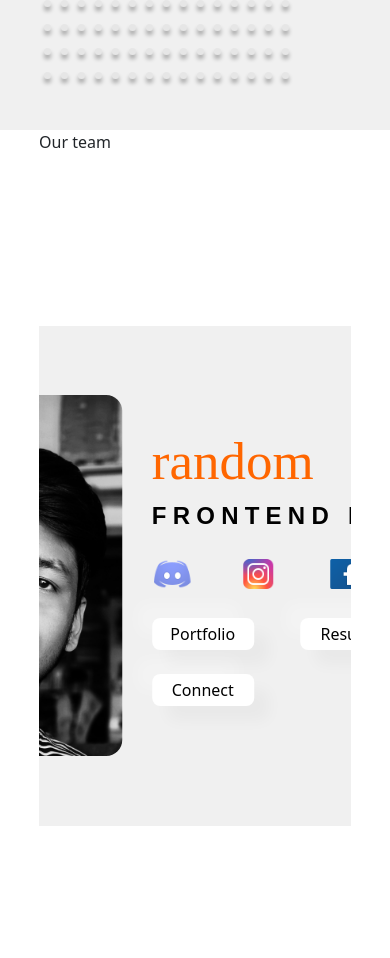
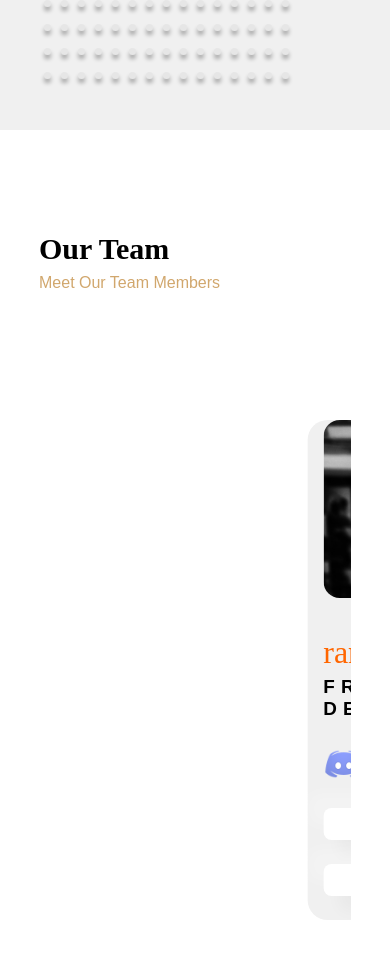
Before and after one commit to aam2002/Project-life-Client, a React (Create React App) app: page / in a window 390 px wide. Shown: the part 2840-3798 px from the top of the page. Built offline with nearby package versions, Linux system fonts and the light colour scheme; no server answers.

Commit message:
OurTeam got responsive

```diff
--- a/src/Components/Our-purpose/OurPurpose.jsx
+++ b/src/Components/Our-purpose/OurPurpose.jsx
@@ -6,6 +6,7 @@ function OurPurpose() {
   const { data } = useContext(DataContext);
   console.log(data);
   return (
+
     <div className="our_purpose">
       <div className="purpose">
         <div className="purpose-text">
--- a/src/Components/Ourteam/OurTeam.css
+++ b/src/Components/Ourteam/OurTeam.css
@@ -2,6 +2,7 @@
   background-color: var(--nav-background);
   border-radius: 20px;
 }
+
 .about-card {
   display: grid;
   grid-template-columns: 328px 1fr;
@@ -29,5 +30,31 @@
   width: 102px;
   height: 32px;
   background-color: var(--team-btn);
-  box-shadow: 15px 15px 15px 0px var( --team-btn-shaddow-1), -15px -15px 15px 0px var( --team-btn-shaddow-2);
+  box-shadow: 15px 15px 15px 0px var(--team-btn-shaddow-1),
+    -15px -15px 15px 0px var(--team-btn-shaddow-2);
 }
+@media screen and (max-width: 768px) {
+  .about-card {
+    display: flex;
+    flex-direction: column;
+  }
+  .about-card-parent {
+    background-color: var(--nav-background);
+    border-radius: 20px;
+    width: 80vw;
+  }
+  .motion-div {
+    display: flex;
+    gap: 1rem;
+    height: 80vh;
+  }
+  .about-card-name {
+    font-size: 32px;
+  }
+  .about-card-degination {
+    font-size: 1.18rem;
+  }
+  .about-card-btn {
+    width: 20rem;
+  }
+}
--- a/src/Components/Ourteam/OurTeam.jsx
+++ b/src/Components/Ourteam/OurTeam.jsx
@@ -11,6 +11,10 @@ import "./OurTeam.css";
 const Example = () => {
   return (
     <div>
+      {/* <div className="w-[80vw] flex mx-auto mt-20 flex-col">
+        <p className="content-h">Our Team</p>
+        <p className="content-p">Meet Our Team Members</p>
+      </div> */}
       <HorizontalScrollCarousel />
     </div>
   );
@@ -22,13 +26,16 @@ const HorizontalScrollCarousel = () => {
     target: targetRef,
   });
 
-  const x = useTransform(scrollYProgress, [0, 1], ["1%", "-95%"]);
+  const x = useTransform(scrollYProgress, [0, 1], ["43.9%", "-43.3%"]);
 
   return (
     <section ref={targetRef} className="relative h-[700vh] w-[80vw] mx-auto">
-      <div>Our team</div>
-      <div className="sticky top-32 flex h-screen items-center overflow-hidden">
-        <motion.div style={{ x }} className="flex gap-4 ">
+      <div className="sticky top-0 flex h-screen  items-center overflow-hidden flex-col">
+        <div className="w-[80vw] flex mx-auto mt-24 flex-col">
+          <p className="content-h">Our Team</p>
+          <p className="content-p">Meet Our Team Members</p>
+        </div>
+        <motion.div style={{ x }} className="flex gap-4 motion-div">
           {cards.map((card) => {
             return <Card card={card} key={card.id} />;
           })}
@@ -39,7 +46,7 @@ const HorizontalScrollCarousel = () => {
 };
 
 const Card = ({ card }) => {
-  return (
+  return window.screen.availWidth > 768 ? (
     <div
       key={card.id}
       className="flex items-center justify-center group h-[750px] w-[950px] overflow-hidden mx-auto"
@@ -62,22 +69,22 @@ const Card = ({ card }) => {
               <div className="flex flex-row">
                 <ul className="flex flex-row w-[300px] justify-between my-4">
                   <li>
-                    <a href="">
+                    <a href=".">
                       <img width="40px" src={Discord} alt="" />{" "}
                     </a>
                   </li>
                   <li>
-                    <a href="">
+                    <a href=".">
                       <img width="40px" src={Insta} alt="" />
                     </a>
                   </li>
                   <li>
-                    <a href="">
+                    <a href=".">
                       <img width="40px" src={Facebook} alt="" />
                     </a>
                   </li>
                   <li>
-                    <a href="">
+                    <a href=".">
                       <img width="40px" src={Github} alt="" />
                     </a>
                   </li>
@@ -97,6 +104,60 @@ const Card = ({ card }) => {
                 </button>
               </div>
             </div>
+          </div>
+        </div>
+      </div>
+    </div>
+  ) : (
+    <div
+      key={card.id}
+      className=" about-card-parent flex flex-col items-center justify-center group  overflow-hidden mx-auto"
+    >
+      <div
+        className="about-card-image w-[80%] h-[361px] rounded-[16px] mx-auto "
+        style={{
+          backgroundImage: `url(${mswctj}) `,
+          backgroundRepeat: "no-repeat",
+          backgroundSize: "cover",
+          backgroundPosition: "center",
+        }}
+      ></div>
+      <div className="flex items-center justify-center">
+        <div className="flex justify-center flex-col items-center mt-3">
+          <p className="about-card-name ">{card.name}</p>
+          <p className="about-card-degination">Frontend Developer</p>
+          <div className="flex flex-col items-center justify-center">
+            <button className="about-card-btn my-2 rounded-lg">
+              {" "}
+              Portfolio
+            </button>
+            <button className="about-card-btn my-2 rounded-lg">Resume</button>
+            <button className="about-card-btn my-2 rounded-lg">Connect</button>
+          </div>
+
+          <div className="flex flex-row">
+            <ul className="flex flex-row w-[70vw] justify-between my-4">
+              <li>
+                <a href=".">
+                  <img width="40px" src={Discord} alt="" />{" "}
+                </a>
+              </li>
+              <li>
+                <a href=".">
+                  <img width="40px" src={Insta} alt="" />
+                </a>
+              </li>
+              <li>
+                <a href=".">
+                  <img width="40px" src={Facebook} alt="" />
+                </a>
+              </li>
+              <li>
+                <a href=".">
+                  <img width="40px" src={Github} alt="" />
+                </a>
+              </li>
+            </ul>
           </div>
         </div>
       </div>
```
